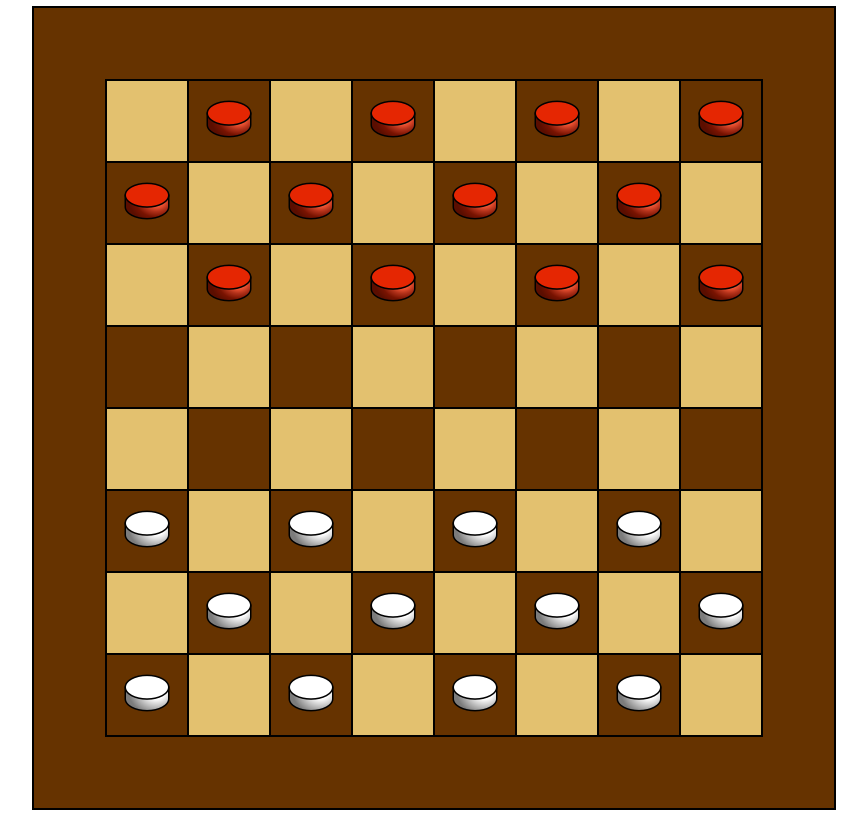
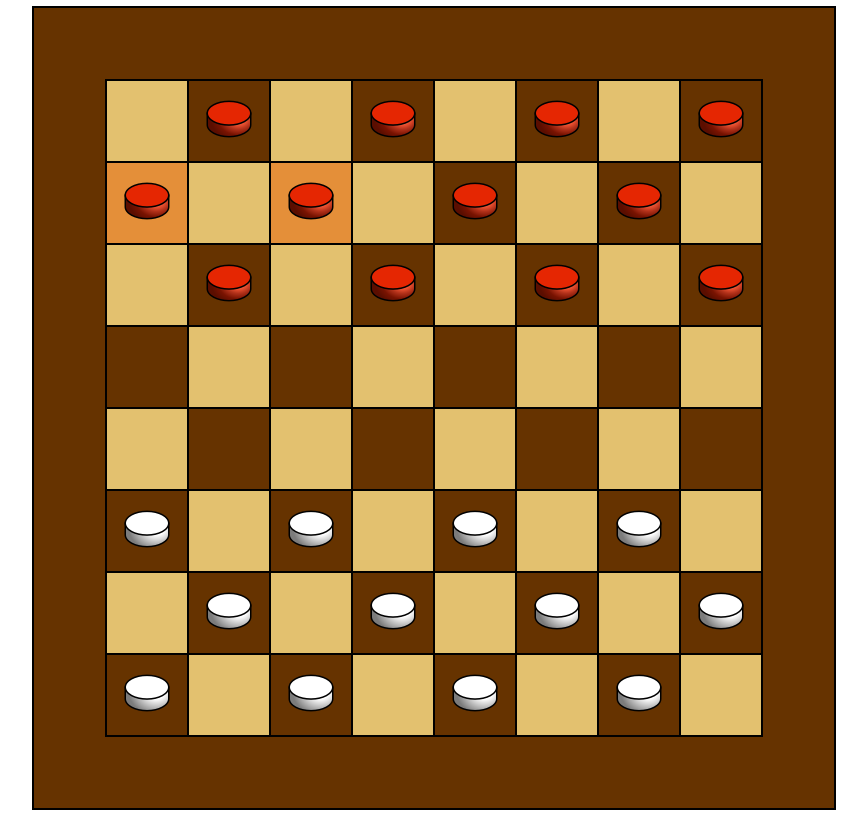
Before and after one commit to leopariente/checkers, a plain HTML site: page index.html in a window 1280 px wide. Both pictures are taken after a click on the element 435 px from the left and 121 px from the top of the page. Shown: the whole page, without its empty margins (206-1073 px from the left). Drawn offline with Linux system fonts and the light colour scheme.

Commit message:
added pieces movement options. Doesnt account the pieces position

```diff
--- /dev/null
+++ b/BoardData.js
@@ -0,0 +1,16 @@
+class BoardData {
+  constructor(pieces) {
+    this.pieces = pieces;
+    this.turn = "white";
+    this.winner = undefined;
+  }
+
+  // function that recieves a tile on board and returns the piece that is on it.
+  getPiece(row, col) {
+    for (const piece of this.pieces) {
+      if (piece.row === row && piece.col === col) {
+        return piece;
+      }
+    }
+  }
+}
--- /dev/null
+++ b/Piece.js
@@ -0,0 +1,39 @@
+class Piece {
+  constructor(row, col, type, name) {
+    this.row = row;
+    this.col = col;
+    this.type = type;
+    this.name = "piece";
+  }
+
+  getPossibleMoves(boardData) {
+    let moves = this.getPieceMoves(boardData);
+    let filteredMoves = [];
+    for (let absoluteMove of moves) {
+      if (
+        absoluteMove[0] >= 0 &&
+        absoluteMove[0] <= 7 &&
+        absoluteMove[1] >= 0 &&
+        absoluteMove[1] <= 7
+      ) {
+        filteredMoves.push(absoluteMove);
+      }
+    }
+    return filteredMoves;
+  }
+
+  getPieceMoves(boardData) {
+    let result = [];
+    let possibleMoves = [];
+    if (this.type === "red") {
+      possibleMoves = [[1, 1], [1, -1]];
+    } else {
+      possibleMoves = [[-1, 1], [-1, -1]];
+    }
+    for (let move of possibleMoves) {
+        let position = [this.row + move[0], this.col + move[1]];
+          result.push(position);
+      }
+      return result;
+  }
+}
--- a/checkers.js
+++ b/checkers.js
@@ -1,3 +1,8 @@
+let boardData;
+const board = document.createElement("div");
+board.classList.add("outline-board");
+const table = document.createElement("table");
+
 // function that adds an image to a cell
 function addImage(cell, type, name) {
   const image = document.createElement("img");
@@ -6,14 +11,21 @@ function addImage(cell, type, name) {
   cell.appendChild(image);
 }
 
+function onCellClick(row, col) {
+  let piece = boardData.getPiece(row, col);
+  let moves = piece.getPossibleMoves(boardData);
+  console.log(moves);
+  for (let move of moves) {
+    table.rows[move[0]].cells[move[1]].classList.add("potential");
+  }
+}
+
 //function that makes the 8*8 board and initializes board
 function createBoard() {
-  const board = document.createElement("div");
-  board.classList.add("outline-board");
   document.body.appendChild(board);
+  board.appendChild(table);
 
-  const table = document.createElement("table");
-  board.appendChild(table);
+  let result = [];
 
   for (let i = 0; i < 8; i++) {
     let row = table.insertRow(i);
@@ -25,16 +37,17 @@ function createBoard() {
         cell.classList.add("dark");
         if (i < 3) {
           addImage(table.rows[i].cells[j], "red", "piece");
+          result.push(new Piece(i, j, "red", "piece"));
         }
         if (i > 4) {
           addImage(table.rows[i].cells[j], "white", "piece");
-        }
+          result.push(new Piece(i, j, "white", "piece"));
         }
         cell.addEventListener("click", () => onCellClick(i, j));
       }
     }
   }
-
-function onCellClick() {}
+  boardData = new BoardData(result);
+}
 
 window.addEventListener("load", createBoard);
--- a/index.html
+++ b/index.html
@@ -5,6 +5,8 @@
     <title>Leo's Checkers!</title>
     <link rel="stylesheet" href="styles.css">
     <script src="checkers.js"></script>
+    <script src="Piece.js"></script>
+    <script src="BoardData.js"></script>
 </head>
 <body>
 
--- a/styles.css
+++ b/styles.css
@@ -10,9 +10,13 @@
     background-color: rgb(227, 193, 111);
   }
 
+  .potential {
+    background-color: rgb(228, 143, 57);
+  }
+
   td {
     outline: black solid 2px;
-    padding: 0;
+    padding: 0px;
     text-align: center;
   }
 
```
Lines whose indentation alone changed are shown as unchanged.
